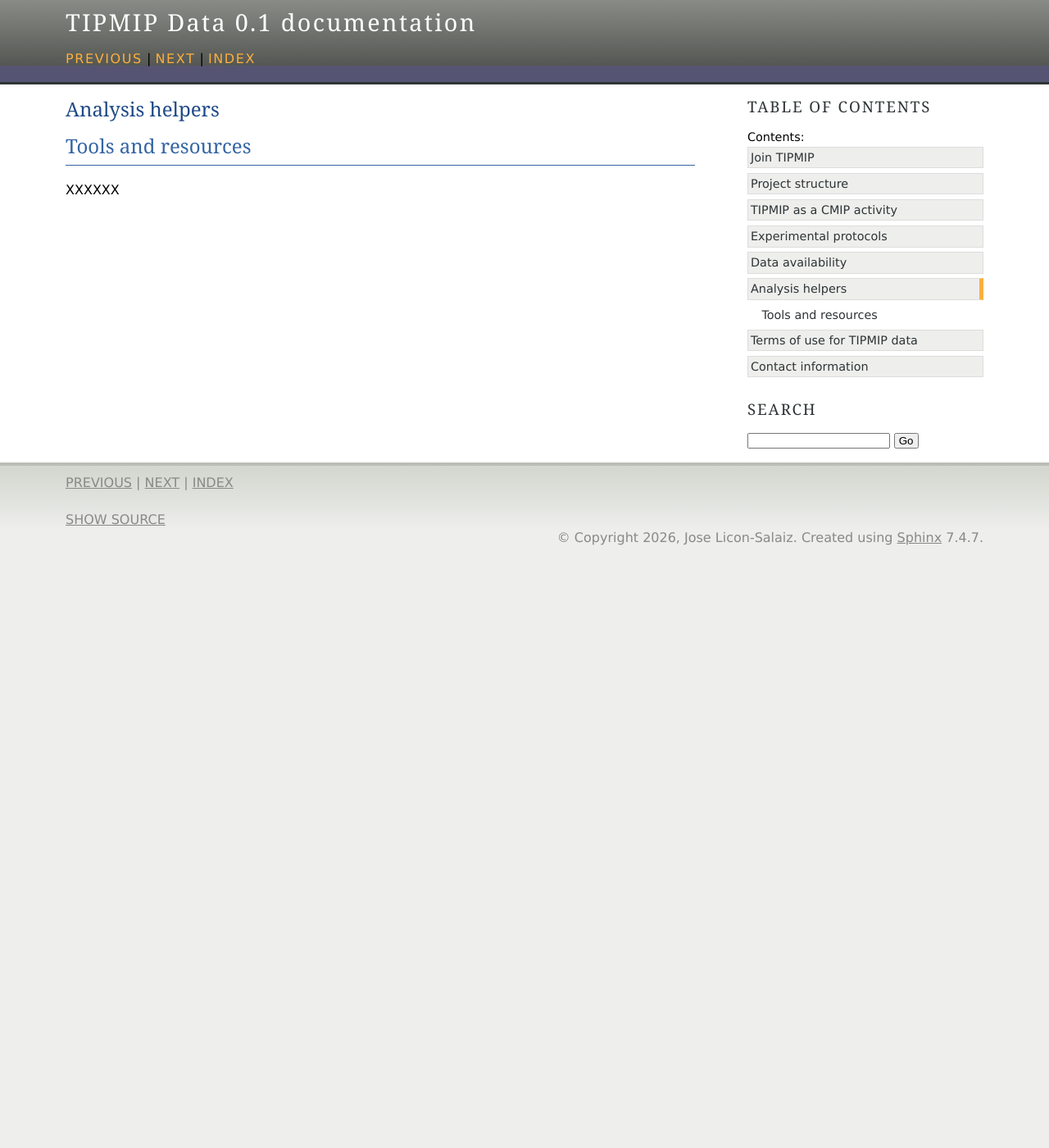
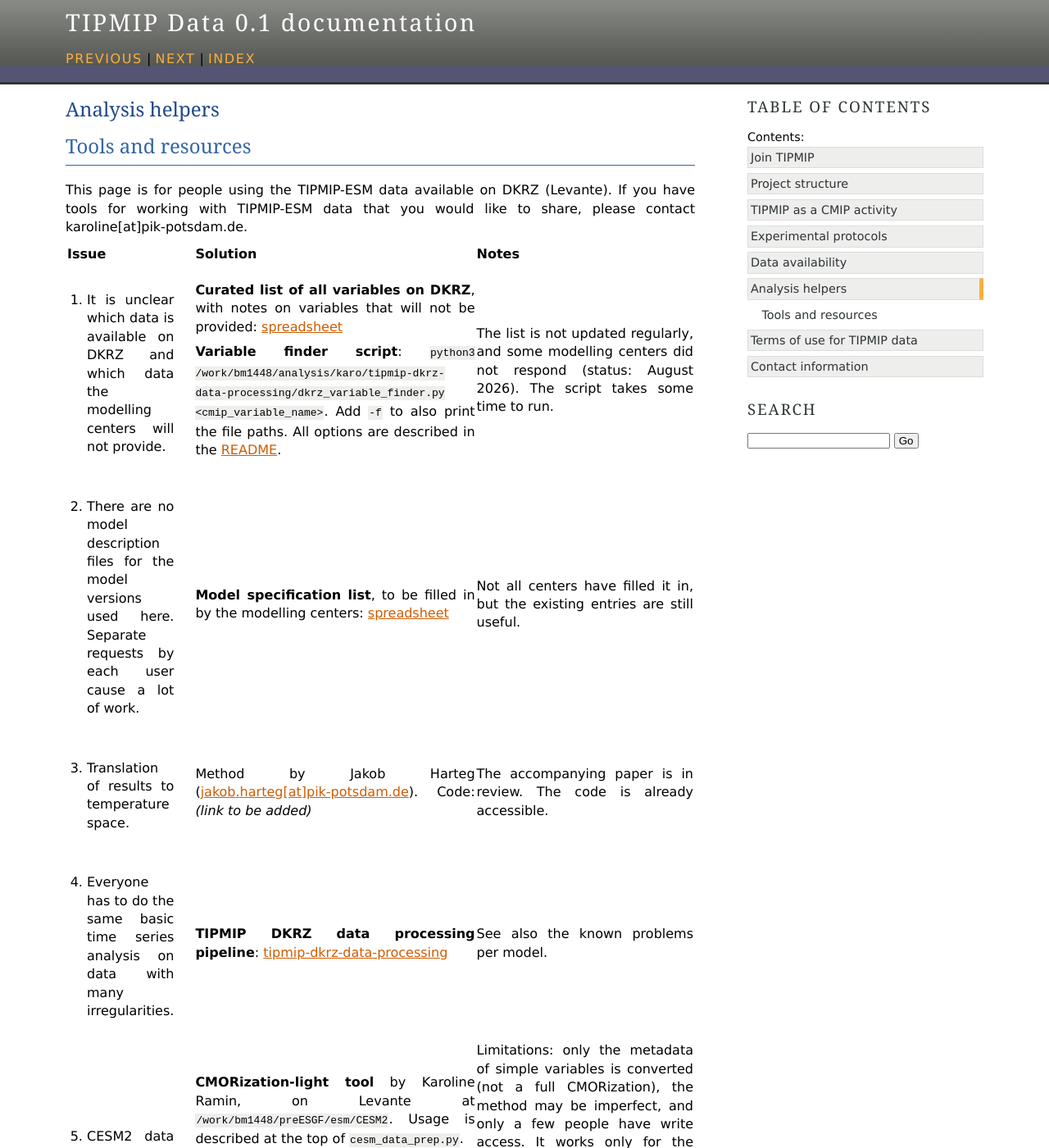
Before and after one commit to tipmip-hub/tipmip-info, a Sphinx documentation site: the page built from docs/source/helpers.rst, in a window 1280 px wide and 1400 px high. Shown: the whole window at 82% size. Built offline with Sphinx 7.4.7, drawn with Linux system fonts in a browser that asks for light colours; some of the changed text lies outside the part shown.

Commit message:
Enhance documentation for TIPMIP-ESM data helpers
Added tools and resources for TIPMIP-ESM data users, including links to variable finders, model specifications, and data processing pipelines.

```diff
--- a/docs/source/helpers.rst
+++ b/docs/source/helpers.rst
@@ -4,4 +4,42 @@ Analysis helpers
 Tools and resources
 ----------------------
 
-XXXXXX
+This page is for people using the TIPMIP-ESM data available on DKRZ (Levante).
+If you have tools for working with TIPMIP-ESM data that you would like to share, please contact karoline[at]pik-potsdam.de.
+
+.. list-table::
+   :header-rows: 1
+   :widths: 20 45 35
+
+   * - Issue
+     - Solution
+     - Notes
+   * - 1. It is unclear which data is available on DKRZ and which data the modelling centers will not provide.
+     - **Curated list of all variables on DKRZ**, with notes on variables that will not be provided: `spreadsheet <https://docs.google.com/spreadsheets/d/1CvjGE3jYEpcpziwt-5LzBRoCtaLiztAqrHu5YWa7r8w/edit?gid=0#gid=0>`__
+
+       **Variable finder script**: ``python3 /work/bm1448/analysis/karo/tipmip-dkrz-data-processing/dkrz_variable_finder.py <cmip_variable_name>``.
+       Add ``-f`` to also print the file paths.
+       All options are described in the `README <https://gitlab.pik-potsdam.de/karoline/tipmip-dkrz-data-processing#check-availability-first-with-dkrz-variable-finder>`__.
+     - The list is not updated regularly, and some modelling centers did not respond (status: August 2026).
+       The script takes some time to run.
+   * - 2. There are no model description files for the model versions used here. Separate requests by each user cause a lot of work.
+     - **Model specification list**, to be filled in by the modelling centers: `spreadsheet <https://docs.google.com/spreadsheets/d/16LpV8O-zc5l927L7rajtT8URToUO5xEhpp7gpIxBcio/edit?gid=0#gid=0>`__
+     - Not all centers have filled it in, but the existing entries are still useful.
+   * - 3. Translation of results to temperature space.
+     - Method by Jakob Harteg (`jakob.harteg[at]pik-potsdam.de <mailto:jakob.harteg@pik-potsdam.de>`__).
+       Code: *(link to be added)*
+     - The accompanying paper is in review. The code is already accessible.
+   * - 4. Everyone has to do the same basic time series analysis on data with many irregularities.
+     - **TIPMIP DKRZ data processing pipeline**: `tipmip-dkrz-data-processing <https://gitlab.pik-potsdam.de/karoline/tipmip-dkrz-data-processing>`__
+     - See also the known problems per model.
+   * - 5. CESM2 data is not CMORized.
+     - **CMORization-light tool** by Karoline Ramin, on Levante at ``/work/bm1448/preESGF/esm/CESM2``.
+       Usage is described at the top of ``cesm_data_prep.py``.
+
+       Advantages: simplifies data handling, already in place, available to all Levante users, some experiments are already converted.
+     - Limitations: only the metadata of simple variables is converted (not a full CMORization), the method may be imperfect, and only a few people have write access.
+       It works only for the simple variables listed in the CESM conversion tab of the `pre-ESGF data request <https://docs.google.com/spreadsheets/d/1VkA2nagWDaZKHgcKEShi8h5Txou3K0kmoNNDGl-TnRs/edit?gid=0#gid=0>`__ (limited access).
+       Please contact karoline[at]pik-potsdam.de for problems.
+   * - 6. Analysis of abrupt shifts.
+     - **TOAD**: *(short description and link to be added by Jakob Harteg)*
+     -
```
